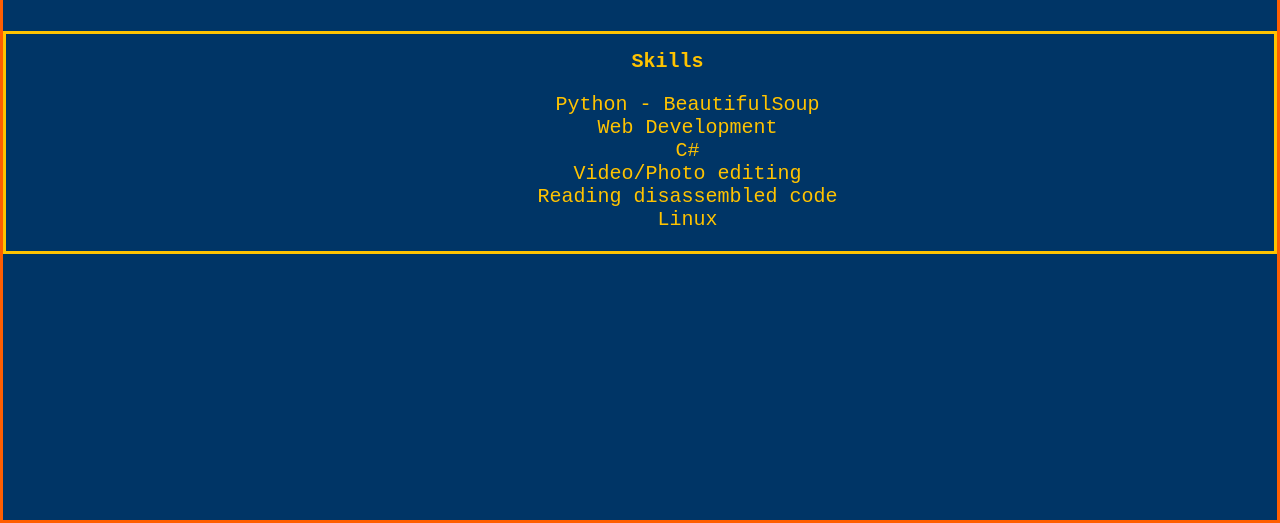
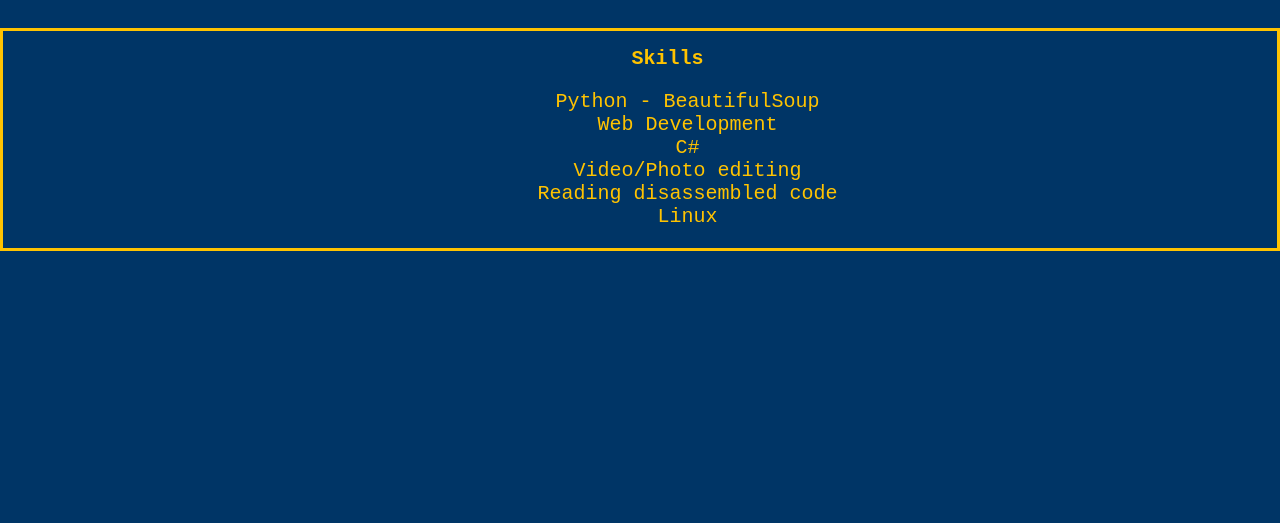
Before and after one commit to ayazono/lol, a plain HTML site: page index.html in a window 1280 px wide. Shown: the part 430-953 px from the top of the page. Drawn offline with Linux system fonts and the light colour scheme.

Commit message:
Update styles.css

```diff
--- a/styles.css
+++ b/styles.css
@@ -3,10 +3,7 @@ body {
     font-family: sans-serif;
     margin: 0;
     padding-bottom: 266px;
-    border-style: solid;
-    border-width: 2rem;
     text-decoration: none;
-    border: solid #ff5e00;
 }
 img {
     width: 50px;
```
